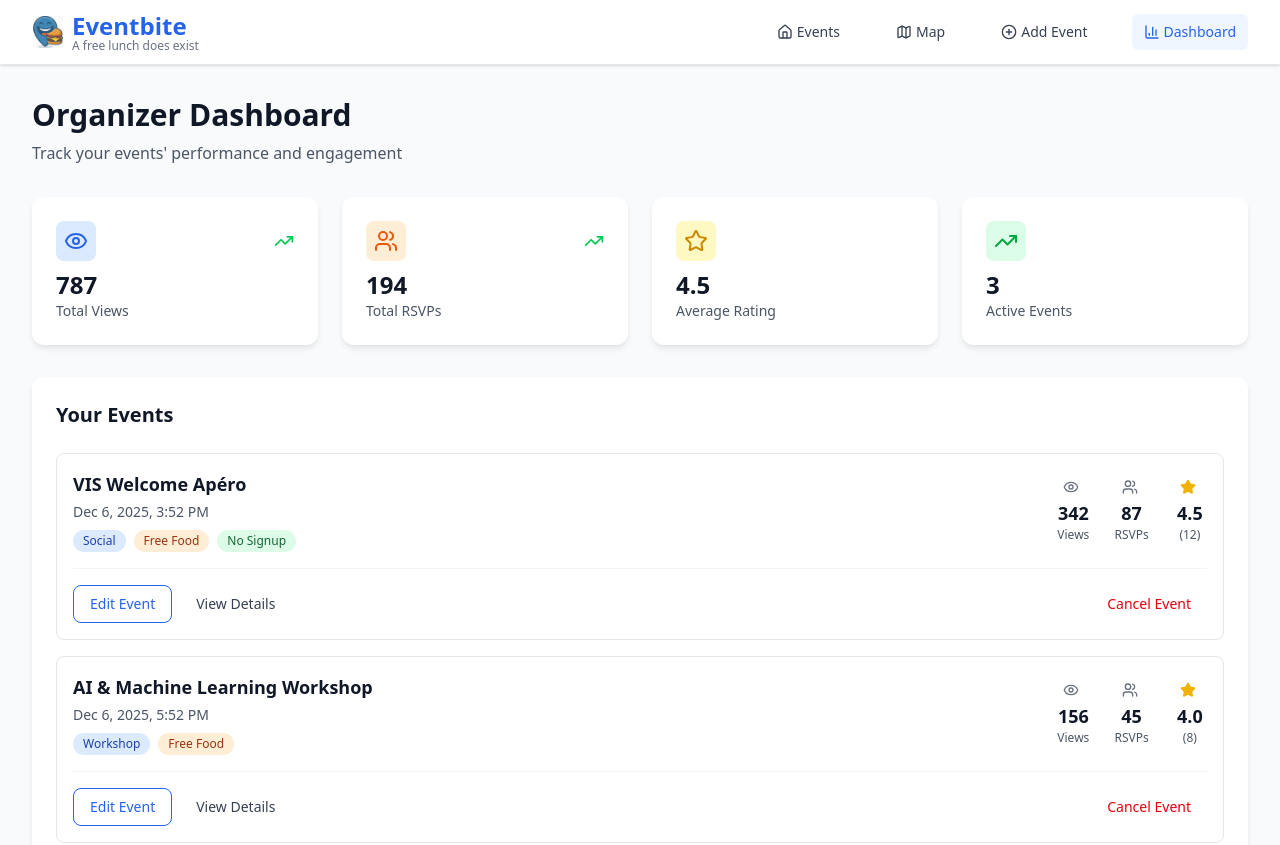
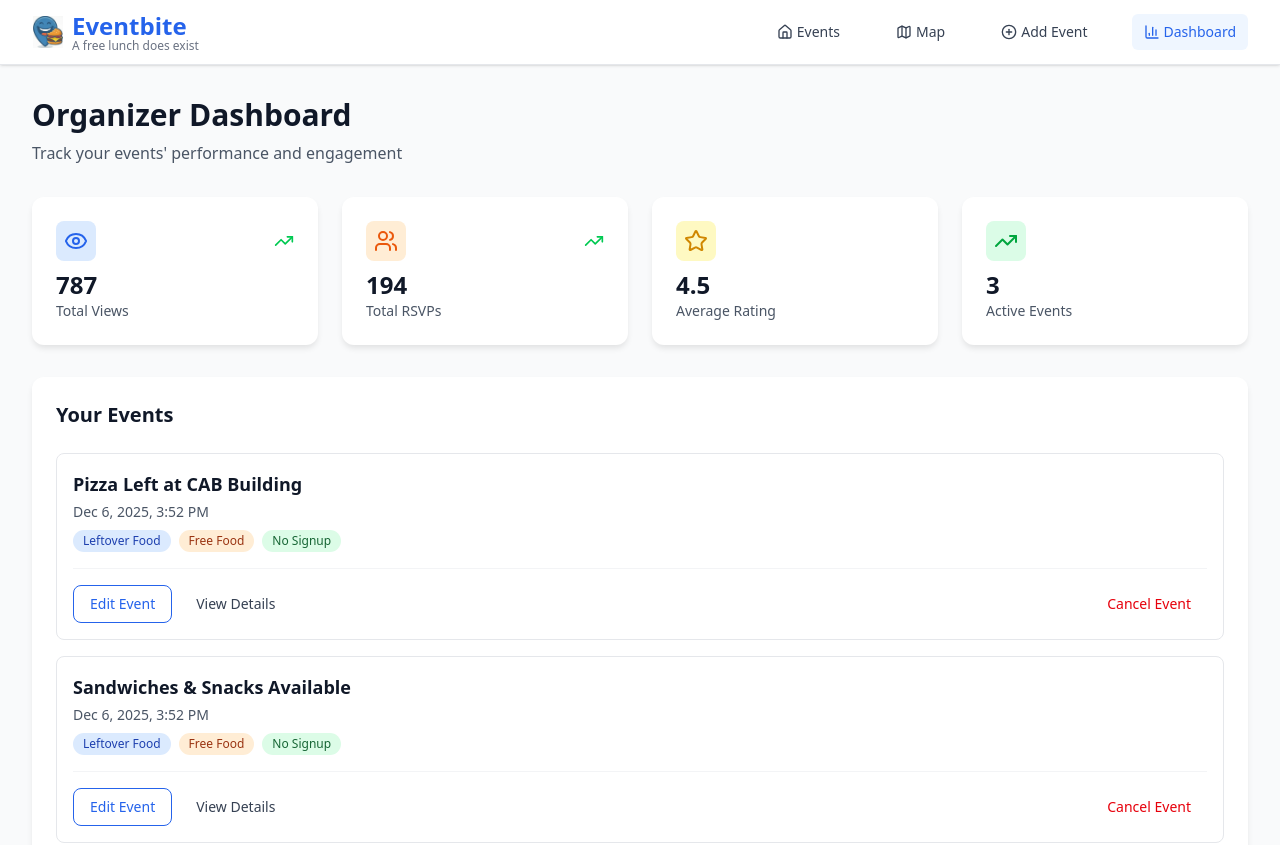
Before and after one commit to AKButani/eventbite, a React (Vite) app: page /dashboard in a window 1280 px wide. Shown: the top 845 px of the page. Built offline with nearby package versions, Linux system fonts and the light colour scheme.

Commit message:
add leftover food event

```diff
--- a/src/components/EventCard.tsx
+++ b/src/components/EventCard.tsx
@@ -83,7 +83,14 @@ export default function EventCard({ event }: EventCardProps) {
           {urgencyBadge && (
             <div className="absolute top-3 left-3">{urgencyBadge}</div>
           )}
-          {event.hasFood && (
+          {event.category === 'Leftover Food' ? (
+            <div className="absolute top-3 right-3">
+              <span className="badge bg-orange-600 text-white font-bold shadow-lg flex items-center gap-1 animate-pulse">
+                <UtensilsCrossed className="h-3 w-3" />
+                Leftover Food!
+              </span>
+            </div>
+          ) : event.hasFood && (
             <div className="absolute top-3 right-3">
               <span className="badge bg-accent-500 text-white font-bold shadow-lg flex items-center gap-1">
                 <UtensilsCrossed className="h-3 w-3" />
--- a/src/data/mockData.ts
+++ b/src/data/mockData.ts
@@ -37,6 +37,44 @@ export const mockReviews: Review[] = [
 
 export const mockEvents: Event[] = [
   {
+    id: 'l1',
+    title: 'Pizza Left at CAB Building',
+    host: 'Anonymous Student',
+    location: {
+      lat: 47.3782,
+      lng: 8.5478,
+      name: 'CAB Building, Universitätstrasse 6',
+    },
+    time: createDate(0),
+    hasFood: true,
+    requiresSignup: false,
+    foodRating: 4.0,
+    attendeeCount: 5,
+    description: 'About 3 boxes of pizza left from our study group session. First come, first served! Located in CAB E-Lounge.',
+    category: 'Leftover Food',
+    walkingMinutes: 5,
+    imageUrl: 'https://images.unsplash.com/photo-1513104890138-7c749659a591?w=400',
+  },
+  {
+    id: 'l2',
+    title: 'Sandwiches & Snacks Available',
+    host: 'ML Building Conference Room',
+    location: {
+      lat: 47.3774,
+      lng: 8.5451,
+      name: 'ML Building, Sonneggstrasse 3',
+    },
+    time: createDate(0.08),
+    hasFood: true,
+    requiresSignup: false,
+    foodRating: 3.5,
+    attendeeCount: 3,
+    description: 'Conference just ended. Lots of sandwiches, fruit, and drinks left over. Come grab some before it goes to waste!',
+    category: 'Leftover Food',
+    walkingMinutes: 7,
+    imageUrl: 'https://images.unsplash.com/photo-1509722747041-616f39b57569?w=400',
+  },
+  {
     id: 'e1',
     title: 'VIS Welcome Apéro',
     host: 'VIS (Computer Science Students)',
@@ -52,6 +90,7 @@ export const mockEvents: Event[] = [
     attendeeCount: 87,
     description: 'Join us for the semester opening apéro! Free pizza, drinks, and networking with fellow CS students. No registration needed, just show up!',
     category: 'Social',
+    walkingMinutes: 2,
     imageUrl: 'https://images.unsplash.com/photo-1513104890138-7c749659a591?w=400',
     reviews: [mockReviews[0]],
   },
@@ -71,6 +110,7 @@ export const mockEvents: Event[] = [
     attendeeCount: 45,
     description: 'Hands-on workshop on neural networks. Lunch provided with sandwiches and beverages. Limited spots available!',
     category: 'Workshop',
+    walkingMinutes: 5,
     imageUrl: 'https://images.unsplash.com/photo-1555949963-aa79dcee981c?w=400',
     reviews: [mockReviews[1]],
   },
@@ -90,6 +130,7 @@ export const mockEvents: Event[] = [
     attendeeCount: 62,
     description: 'Startup founder shares insights over lunch. Catered meal from Tibits included!',
     category: 'Talk',
+    walkingMinutes: 3,
     imageUrl: 'https://images.unsplash.com/photo-1504674900247-0877df9cc836?w=400',
     reviews: [mockReviews[2]],
   },
@@ -109,6 +150,7 @@ export const mockEvents: Event[] = [
     attendeeCount: 120,
     description: 'Explore our labs and enjoy complimentary refreshments. Snacks and coffee available throughout the day.',
     category: 'Open House',
+    walkingMinutes: 8,
     imageUrl: 'https://images.unsplash.com/photo-1532094349884-543bc11b234d?w=400',
   },
   {
@@ -127,6 +169,7 @@ export const mockEvents: Event[] = [
     attendeeCount: 35,
     description: '24-hour hackathon with all meals provided! Dinner, midnight snacks, breakfast, and lunch included.',
     category: 'Hackathon',
+    walkingMinutes: 7,
     imageUrl: 'https://images.unsplash.com/photo-1504384308090-c894fdcc538d?w=400',
   },
   {
@@ -145,6 +188,7 @@ export const mockEvents: Event[] = [
     attendeeCount: 28,
     description: 'Relax with board games and free pizza! Bring your friends or make new ones.',
     category: 'Social',
+    walkingMinutes: 4,
     imageUrl: 'https://images.unsplash.com/photo-1610890716171-6b1bb98ffd09?w=400',
   },
   {
@@ -163,6 +207,7 @@ export const mockEvents: Event[] = [
     attendeeCount: 250,
     description: 'Meet top tech employers! Free lunch buffet from 12-2pm for all attendees.',
     category: 'Career',
+    walkingMinutes: 6,
     imageUrl: 'https://images.unsplash.com/photo-1511578314322-379afb476865?w=400',
   },
   {
@@ -181,6 +226,7 @@ export const mockEvents: Event[] = [
     attendeeCount: 40,
     description: 'Deep dive into quantum algorithms. Lunch seminar format with sandwiches and salads.',
     category: 'Seminar',
+    walkingMinutes: 9,
     imageUrl: 'https://images.unsplash.com/photo-1635070041078-e363dbe005cb?w=400',
   },
   {
@@ -199,6 +245,7 @@ export const mockEvents: Event[] = [
     attendeeCount: 30,
     description: 'Interactive design thinking session with catered lunch. Learn human-centered design principles.',
     category: 'Workshop',
+    walkingMinutes: 12,
     imageUrl: 'https://images.unsplash.com/photo-1542744173-8e7e53415bb0?w=400',
   },
   {
@@ -217,6 +264,7 @@ export const mockEvents: Event[] = [
     attendeeCount: 180,
     description: 'Taste dishes from around the world! Completely free for students. Various food stations with international cuisine.',
     category: 'Festival',
+    walkingMinutes: 10,
     imageUrl: 'https://images.unsplash.com/photo-1555939594-58d7cb561ad1?w=400',
   },
 ];
--- a/src/pages/AddEventPage.tsx
+++ b/src/pages/AddEventPage.tsx
@@ -136,6 +136,7 @@ export default function AddEventPage() {
             className="w-full px-4 py-2 border border-gray-300 rounded-lg focus:ring-2 focus:ring-primary-600 focus:border-transparent"
           >
             <option value="">Select a category</option>
+            <option value="Leftover Food">Leftover Food</option>
             <option value="Social">Social</option>
             <option value="Workshop">Workshop</option>
             <option value="Talk">Talk</option>
--- a/src/pages/EventDetailPage.tsx
+++ b/src/pages/EventDetailPage.tsx
@@ -81,7 +81,7 @@ export default function EventDetailPage() {
       </div>
 
       {/* Key Info Cards */}
-      <div className="grid grid-cols-1 md:grid-cols-3 gap-4 mb-8">
+      <div className="grid grid-cols-1 md:grid-cols-2 lg:grid-cols-4 gap-4 mb-8">
         {/* Time Card */}
         <div className="card p-4">
           <div className="flex items-center text-gray-600 mb-2">
@@ -103,6 +103,18 @@ export default function EventDetailPage() {
           >
             {event.location.name}
           </Link>
+        </div>
+
+        {/* Reels to Reach Card */}
+        <div className="card p-4 border-2 border-primary-200 bg-primary-50">
+          <div className="flex items-center text-primary-700 mb-2">
+            <MapPin className="h-5 w-5 mr-2" />
+            <span className="font-semibold">Reels to Reach</span>
+          </div>
+          <p className="text-primary-900 font-bold text-2xl">
+            {event.walkingMinutes * 2}
+          </p>
+          <p className="text-sm text-primary-600">{event.walkingMinutes} min walk from HG</p>
         </div>
 
         {/* Attendees Card */}
--- a/src/pages/HomePage.tsx
+++ b/src/pages/HomePage.tsx
@@ -6,6 +6,7 @@ import type { FilterType } from '../types';
 
 const filters: { id: FilterType; label: string }[] = [
   { id: 'all', label: 'All Events' },
+  { id: 'leftover-food', label: 'Leftover Food' },
   { id: 'faculty', label: 'Faculty Events' },
   { id: 'no-signup', label: 'No Signup' },
   { id: 'nearby', label: 'Nearby' },
@@ -19,6 +20,9 @@ export default function HomePage() {
     let events = [...mockEvents];
 
     switch (activeFilter) {
+      case 'leftover-food':
+        events = events.filter((e) => e.category === 'Leftover Food');
+        break;
       case 'faculty':
         events = events.filter(
           (e) =>
--- a/src/pages/MapPage.tsx
+++ b/src/pages/MapPage.tsx
@@ -2,7 +2,7 @@ import { MapContainer, TileLayer, Marker, Popup } from 'react-leaflet';
 import { useNavigate } from 'react-router-dom';
 import { icon } from 'leaflet';
 import { mockEvents } from '../data/mockData';
-import { Star, Users, UtensilsCrossed } from 'lucide-react';
+import { Star, Users, UtensilsCrossed, MapPin } from 'lucide-react';
 import 'leaflet/dist/leaflet.css';
 
 const defaultIcon = icon({
@@ -15,10 +15,22 @@ const defaultIcon = icon({
   shadowSize: [41, 41],
 });
 
+const userLocationIcon = icon({
+  iconUrl: 'https://unpkg.com/leaflet@1.9.4/dist/images/marker-icon.png',
+  iconRetinaUrl: 'https://unpkg.com/leaflet@1.9.4/dist/images/marker-icon-2x.png',
+  shadowUrl: 'https://unpkg.com/leaflet@1.9.4/dist/images/marker-shadow.png',
+  iconSize: [30, 46],
+  iconAnchor: [15, 46],
+  popupAnchor: [1, -38],
+  shadowSize: [46, 46],
+  className: 'user-location-marker',
+});
+
 export default function MapPage() {
   const navigate = useNavigate();
 
   const ethCenter: [number, number] = [47.3769, 8.5417];
+  const userLocation: [number, number] = [47.3769, 8.5417]; // ETH HG placeholder
 
   const formatTime = (date: Date) => {
     const today = new Date();
@@ -65,6 +77,16 @@ export default function MapPage() {
             url="https://{s}.tile.openstreetmap.org/{z}/{x}/{y}.png"
           />
 
+          {/* User Location Marker */}
+          <Marker position={userLocation} icon={userLocationIcon}>
+            <Popup>
+              <div className="p-2">
+                <h3 className="font-bold text-lg mb-1">Your Location</h3>
+                <p className="text-sm text-gray-600">ETH HG Building</p>
+              </div>
+            </Popup>
+          </Marker>
+
           {mockEvents.map((event) => (
             <Marker
               key={event.id}
@@ -88,6 +110,13 @@ export default function MapPage() {
                   <p className="text-sm text-gray-700 mb-2">
                     {formatTime(event.time)}
                   </p>
+
+                  <div className="flex items-center space-x-2 mb-2 text-sm">
+                    <MapPin className="h-4 w-4 text-primary-600" />
+                    <span className="font-semibold text-primary-600">
+                      {event.walkingMinutes * 2} Reels to reach ({event.walkingMinutes} min walk)
+                    </span>
+                  </div>
 
                   <div className="flex items-center space-x-3 mb-3 text-sm">
                     {event.hasFood && event.foodRating > 0 && (
@@ -120,6 +149,10 @@ export default function MapPage() {
         <h3 className="font-semibold text-gray-900 mb-2">Legend</h3>
         <div className="space-y-2 text-sm">
           <div className="flex items-center">
+            <MapPin className="h-4 w-4 text-blue-600 mr-2" />
+            <span>Your location (ETH HG)</span>
+          </div>
+          <div className="flex items-center">
             <div className="w-4 h-4 bg-accent-500 rounded-full mr-2"></div>
             <span>Events with free food</span>
           </div>
--- a/src/types/index.ts
+++ b/src/types/index.ts
@@ -14,6 +14,7 @@ export interface Event {
   attendeeCount: number;
   description: string;
   category: string;
+  walkingMinutes: number;
   imageUrl?: string;
   reviews?: Review[];
   organizerId?: string;
@@ -28,7 +29,7 @@ export interface Review {
   date: Date;
 }
 
-export type FilterType = 'all' | 'faculty' | 'no-signup' | 'nearby' | 'top-rated';
+export type FilterType = 'all' | 'leftover-food' | 'faculty' | 'no-signup' | 'nearby' | 'top-rated';
 
 export interface OrganizerStats {
   eventId: string;
```
